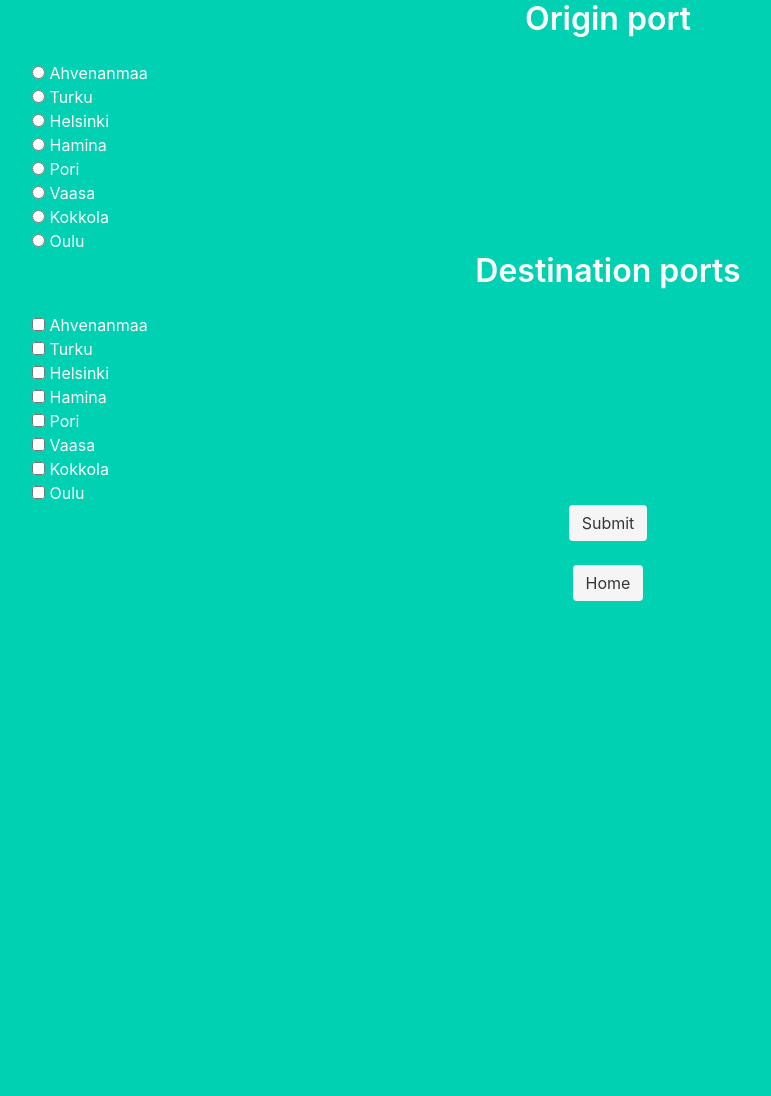
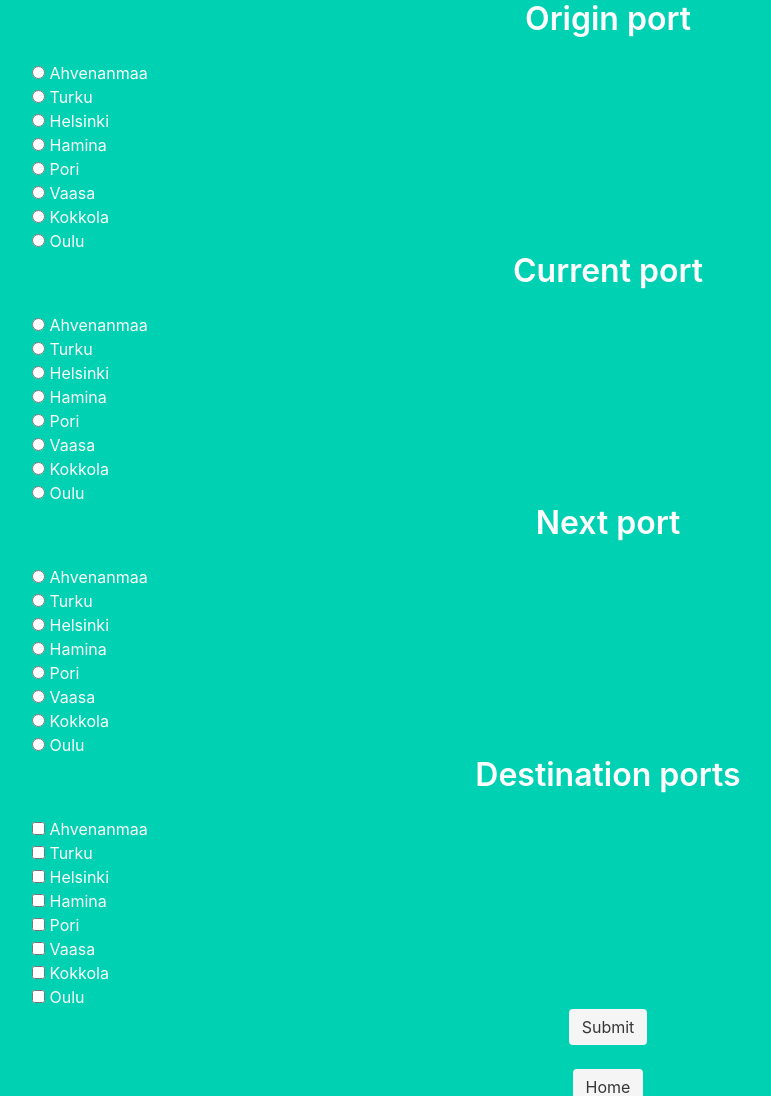
Before and after one commit to ullallulla/tour-tag, a Python web app: template templates/leader.html in a window 1280 px wide. Shown: the part 183-1279 px from the top of the page, without its empty margins (32-803 px from the left). Before the commit the page ends 784 px from the top, so only its background shows below. Run offline with Jinja, Linux system fonts and the light colour scheme; the template is opened without the code that fills it, so the values that code supplies are empty.

Commit message:
Added current and next port

```diff
--- a/templates/leader.html
+++ b/templates/leader.html
@@ -73,6 +73,110 @@
     </div>
 
 
+    <h3 class="title">Current port</h3>
+
+    <div class="control">
+        <label class="radio">
+            <input type="radio" name="current_port" value="Ahvenanmaa">
+            Ahvenanmaa
+        </label>
+    </div>
+    <div class="control">
+        <label class="radio">
+            <input type="radio" name="current_port" value="Turku">
+            Turku
+        </label>
+    </div>
+    <div class="control">
+        <label class="radio">
+            <input type="radio" name="current_port" value="Helsinki">
+            Helsinki
+        </label>
+    </div>
+    <div class="control">
+        <label class="radio">
+            <input type="radio" name="current_port" value="Hamina">
+            Hamina
+        </label>
+    </div>
+    <div class="control">
+        <label class="radio">
+            <input type="radio" name="current_port" value="Pori">
+            Pori
+        </label>
+    </div>
+    <div class="control">
+        <label class="radio">
+            <input type="radio" name="current_port" value="Vaasa">
+            Vaasa
+        </label>
+    </div>
+    <div class="control">
+        <label class="radio">
+            <input type="radio" name="current_port" value="Kokkola">
+            Kokkola
+        </label>
+    </div>
+    <div class="control">
+        <label class="radio">
+            <input type="radio" name="current_port" value="Oulu">
+            Oulu
+        </label>
+    </div>
+
+
+    <h3 class="title">Next port</h3>
+
+    <div class="control">
+        <label class="radio">
+            <input type="radio" name="next_port" value="Ahvenanmaa">
+            Ahvenanmaa
+        </label>
+    </div>
+    <div class="control">
+        <label class="radio">
+            <input type="radio" name="next_port" value="Turku">
+            Turku
+        </label>
+    </div>
+    <div class="control">
+        <label class="radio">
+            <input type="radio" name="next_port" value="Helsinki">
+            Helsinki
+        </label>
+    </div>
+    <div class="control">
+        <label class="radio">
+            <input type="radio" name="next_port" value="Hamina">
+            Hamina
+        </label>
+    </div>
+    <div class="control">
+        <label class="radio">
+            <input type="radio" name="next_port" value="Pori">
+            Pori
+        </label>
+    </div>
+    <div class="control">
+        <label class="radio">
+            <input type="radio" name="next_port" value="Vaasa">
+            Vaasa
+        </label>
+    </div>
+    <div class="control">
+        <label class="radio">
+            <input type="radio" name="next_port" value="Kokkola">
+            Kokkola
+        </label>
+    </div>
+    <div class="control">
+        <label class="radio">
+            <input type="radio" name="next_port" value="Oulu">
+            Oulu
+        </label>
+    </div>
+
+
 
 
     <h3 class="title">Destination ports</h3>
```
Also changed, not shown: main.py (+14 -1 lines), templates/index.html (+8 -0 lines).
